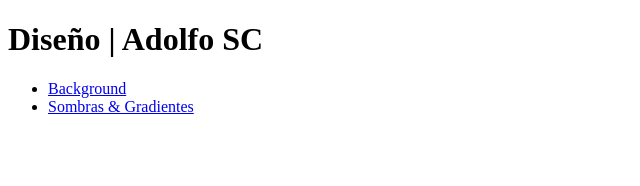
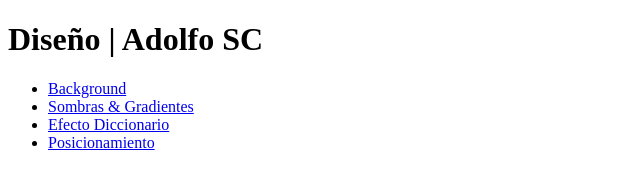
Before and after one commit to Fichis/DisenioASC, a plain HTML site: page index.html in a window 1280 px wide. Shown: the whole page, without its empty margins (0-640 px from the left). Drawn offline with Linux system fonts and the light colour scheme.

Commit message:
link en index

```diff
--- a/index.html
+++ b/index.html
@@ -14,6 +14,8 @@
             <ul>
                 <li><a href="./Background/index.html">Background</a></li>
                 <li><a href="./Sombras&Gradientes/index.html">Sombras & Gradientes</a></li>
+                <li><a href="./DiccionarioEfect/diccionario.html">Efecto Diccionario</a></li>
+                <li><a href="./Posicionamiento/index.html">Posicionamiento</a></li>
             </ul>
         </nav>
     </main>
```
